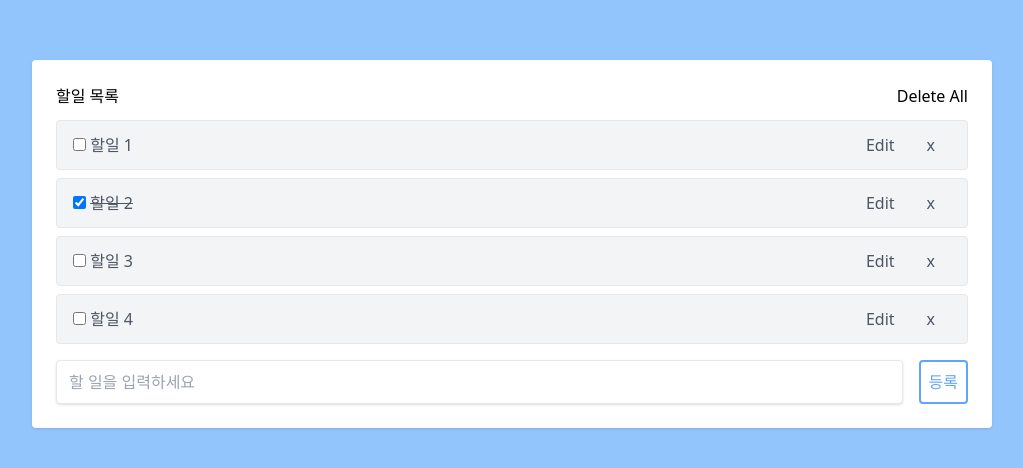
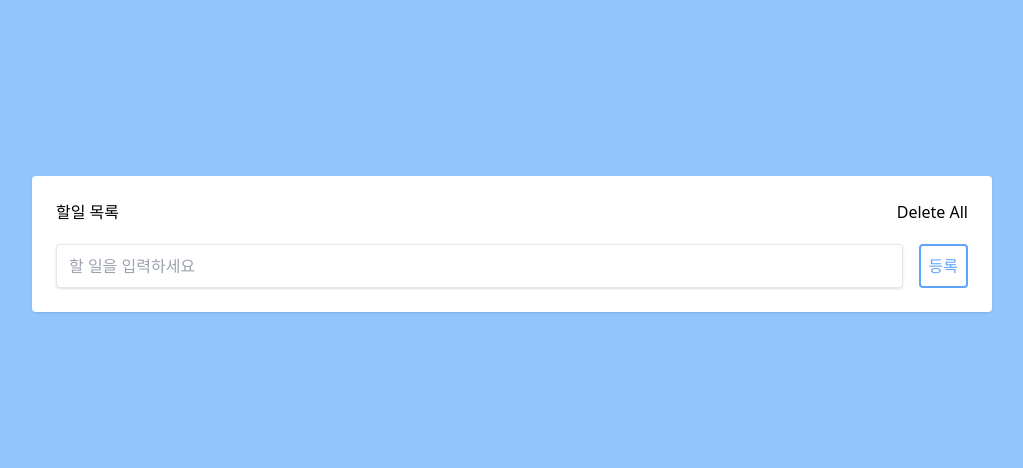
Before and after one commit to goldjade/TODO, a React (Create React App) app in the folder client/: page / in a window 1280 px wide. Shown: the part 156-624 px from the top of the page, without its empty margins (128-1151 px from the left). Built offline with nearby package versions, Linux system fonts and the light colour scheme.

Commit message:
localStorage 추가  및 경고창 출력

```diff
--- a/client/src/App.js
+++ b/client/src/App.js
@@ -17,21 +17,31 @@ import List from "./components/List";
   useEffect() Life-cycle 체크가능
 
  */
+/*최초에 로컬에서 todo data를 읽어와서
+todoData라는 useState를 초기화 해주어야 한다. useState(초기값)
+초기값: 로컬에서 불러서 채운다
+*/
+let initTodo = localStorage.getItem("todoData");
+// 삼항연산자를 이용해서 초기값이 없으면
+// 빈배열 [] 로 초기화한다.
+// 읽어온 데이터가 있으면 JSON.stringify() 저장한 파일을
+// JSON.parse() 로 다시 객체화하여 사용한다.
+initTodo = initTodo ? JSON.parse(initTodo) : [];
+
 export default function App() {
   // console.log("APP Rendering...");
-  const [todoData, setTodoData] = useState([
-    { id: 1, title: "할일 1", completed: false },
-    { id: 2, title: "할일 2", completed: true },
-    { id: 3, title: "할일 3", completed: false },
-    { id: 4, title: "할일 4", completed: false },
-  ]);
+  const [todoData, setTodoData] = useState(initTodo);
   const [todoValue, setTodoValue] = useState("");
+
   const deleteClick = useCallback(
     (id) => {
       // 클릭된 ID 와 다른 요소들만 걸러서 새로운 배열 생성
       const nowTodo = todoData.filter((item) => item.id !== id);
       console.log("클릭", nowTodo);
+      // 목록을 갱신 한다
       setTodoData(nowTodo);
+      //로컬에 저장(DB)예정
+      localStorage.setItem("todoData", JSON.stringify(nowTodo));
     },
     [todoData]
   );
@@ -41,6 +51,16 @@ export default function App() {
     // { id: 4, title: "할일 4", completed: false },
     //todoDate 는 배열이고 요소들은 위 처럼 구성되어있어 {}객체로 만들어줌.
     //그래야 .map을 통해 규칙적인 jsx 를 리턴할 수 있으니까.
+
+    // 공백 문자열 제거 추가
+    let str = todoValue;
+    str = str.replace(/^\s+|\s+$/gm, "");
+    if (str.length === 0) {
+      alert("내용을 입력하세요.");
+      setTodoValue("");
+      return;
+    }
+
     const addTodo = {
       id: Date.now(), //id 값은 배열.map의 key로 활용 예정 unique 값을 만들려고 시간을 넣음
       title: todoValue, //할일 입력창의 내용을 추가
@@ -51,12 +71,17 @@ export default function App() {
     // 그래서 [addTodo] 배열로 감싸 줌
     // 기존 할 일을 destructyring ( ...다 뜯어버리고) 복사본 만들고 새로운 addTodo 추가
     setTodoData([...todoData, addTodo]);
+    //로컬에 저장(DB)예정
+    localStorage.setItem("todoData", JSON.stringify([...todoData, addTodo]));
+
     // 새로운 todo를 추가 했으므로 내용입력창의 글자를 초기화
     setTodoValue("");
   };
 
   const deleteAllClick = () => {
     setTodoData([]);
+    // 자료를 지운다(DB 초기화) 지금은 그냥 날리지만 원래 DB날리면 큰일스
+    localStorage.clear();
   };
 
   return (
--- a/client/src/components/ListItem.js
+++ b/client/src/components/ListItem.js
@@ -34,15 +34,23 @@ const ListItem = React.memo(({ item, todoData, setTodoData, deleteClick }) => {
         // }
         item.completed = !item.completed;
       }
-
       return item;
     });
     setTodoData(updateTodo);
+    // 로컬에 저장(DB 저장)
+    localStorage.setItem("todoData", JSON.stringify(updateTodo));
   };
-
   //  현재 item.id 에 해당하는 것만 업데이트한다.
   const todoId = item.id;
   const updateTitle = () => {
+    // 공백 문자열 제거 추가
+    let str = editedTitle;
+    str = str.replace(/^\s+|\s+$/gm, "");
+    if (str.length === 0) {
+      alert("내용을 입력하세요.");
+      setEditedTitle(item.title);
+      return;
+    }
     let tempTodo = todoData.map((item) => {
       // 모든 todoData 중에 현재 ID 와 같다면
       if (item.id === todoId) {
@@ -51,9 +59,10 @@ const ListItem = React.memo(({ item, todoData, setTodoData, deleteClick }) => {
       }
       return item;
     });
-
     // 데이터 갱신
     setTodoData(tempTodo);
+    // 로컬에 저장(DB 저장)
+    localStorage.setItem("todoData", JSON.stringify(tempTodo));
     // 목록창으로 이동
     setIsEditing(false);
   };
@@ -70,7 +79,6 @@ const ListItem = React.memo(({ item, todoData, setTodoData, deleteClick }) => {
             onChange={editChange}
           />
         </div>
-
         <div className="items-center">
           <button className="px-4 py-2" onClick={updateTitle}>
             Update
```
